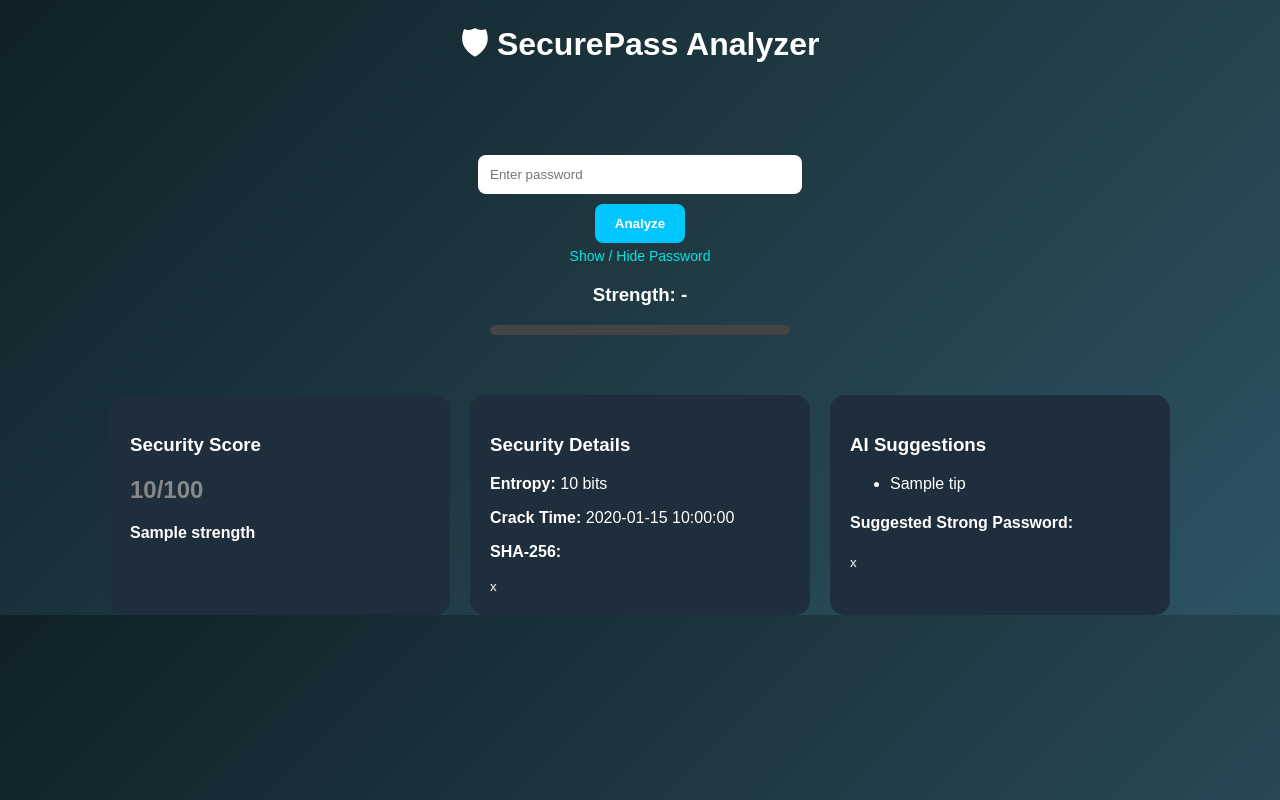
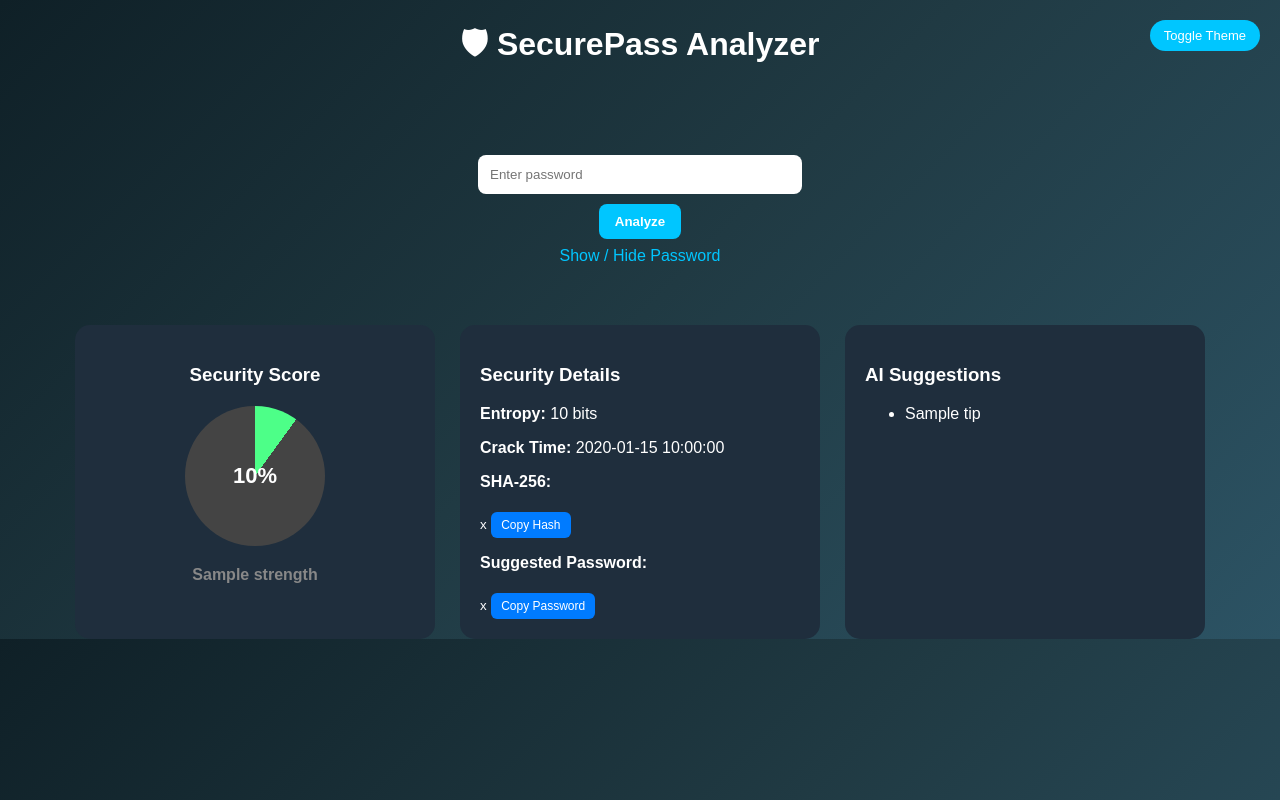
Before and after one commit to mandyamkiran/SecurePass-Analyzer, a Flask app: template templates/index.html in a window 1280 px wide. Run offline with Flask 3, Linux system fonts and the light colour scheme; the template is opened without the code that fills it: most values are stand-ins (such as "Sample title", 1, 10 or a date in 2020).

Commit message:
Added circular score meter and copy buttons

```diff
--- a/templates/index.html
+++ b/templates/index.html
@@ -5,17 +5,40 @@
     <meta name="viewport" content="width=device-width, initial-scale=1.0">
 
 <style>
+:root {
+    --bg: linear-gradient(135deg,#0f2027,#203a43,#2c5364);
+    --card: #1f2e3d;
+    --text: white;
+}
+
+body.light {
+    --bg: #f4f6f9;
+    --card: white;
+    --text: #222;
+}
+
 body {
     margin:0;
     font-family: Arial, sans-serif;
-            background: linear-gradient(135deg,#0f2027,#203a43,#2c5364);
-            color:white;
+    background: var(--bg);
+    color: var(--text);
     text-align:center;
+    transition:0.3s ease;
 }
 
-        .center-box {
-            margin-top:80px;
+.toggle-theme {
+    position:absolute;
+    top:20px;
+    right:20px;
+    padding:8px 14px;
+    background:#00c6ff;
+    border-radius:20px;
+    cursor:pointer;
+    color:white;
+    font-size:13px;
 }
+
+.center-box { margin-top:80px; }
 
 input {
     padding:12px;
@@ -26,7 +49,7 @@
 }
 
 button {
-            padding:12px 20px;
+    padding:10px 16px;
     margin-top:10px;
     border:none;
     border-radius:8px;
@@ -36,52 +59,55 @@
     font-weight:bold;
 }
 
-        .toggle {
-            margin-top:5px;
-            font-size:14px;
-            cursor:pointer;
-            color:#00e6e6;
-        }
-
-        .live-score {
-            margin-top:20px;
-        }
-
-        .progress {
-            background:#444;
-            border-radius:10px;
-            height:10px;
-            margin-top:10px;
-            width:300px;
-            margin-left:auto;
-            margin-right:auto;
-        }
-
-        .progress-fill {
-            height:10px;
-            border-radius:10px;
-            transition: width 0.3s ease;
-        }
-
 .results {
     margin-top:60px;
     display:flex;
     justify-content:center;
     flex-wrap:wrap;
-            gap:20px;
+    gap:25px;
 }
 
 .card {
-            background:#1f2e3d;
+    background: var(--card);
     padding:20px;
     border-radius:15px;
-            width:300px;
+    width:320px;
     text-align:left;
+}
+
+/* Circular Meter */
+.circle {
+    width:140px;
+    height:140px;
+    border-radius:50%;
+    background:conic-gradient(#4dff88 0%, #444 0%);
+    display:flex;
+    align-items:center;
+    justify-content:center;
+    margin:20px auto;
+    font-size:22px;
+    font-weight:bold;
+}
+
+/* Copy button */
+.copy-btn {
+    background:#007bff;
+    padding:6px 10px;
+    border-radius:6px;
+    font-size:12px;
+    margin-top:5px;
+    display:inline-block;
+}
+
+small {
+    word-break:break-all;
 }
 
 </style>
 </head>
 <body>
+
+<div class="toggle-theme" onclick="toggleTheme()">Toggle Theme</div>
 
 <h1>🛡 SecurePass Analyzer</h1>
 
@@ -92,34 +118,41 @@
         <button type="submit">Analyze</button>
     </form>
 
-    <div class="toggle" onclick="togglePassword()">Show / Hide Password</div>
-
-    <!-- REAL TIME SCORE -->
-    <div class="live-score">
-        <h3 id="strengthText">Strength: -</h3>
-        <div class="progress">
-            <div id="progressFill" class="progress-fill"></div>
-        </div>
+    <div onclick="togglePassword()" style="margin-top:8px; cursor:pointer; color:#00c6ff;">
+        Show / Hide Password
     </div>
 </div>
 
 {% if result %}
 <div class="results">
 
-    <div class="card">
+    <!-- Circular Score -->
+    <div class="card" style="text-align:center;">
         <h3>Security Score</h3>
-        <h2 style="color: {{ result.color }}">{{ result.score }}/100</h2>
-        <strong>{{ result.strength }}</strong>
+        <div id="scoreCircle" class="circle">
+            {{ result.score }}%
+        </div>
+        <strong style="color: {{ result.color }}">
+            {{ result.strength }}
+        </strong>
     </div>
 
+    <!-- Security Details -->
     <div class="card">
         <h3>Security Details</h3>
         <p><strong>Entropy:</strong> {{ result.entropy }} bits</p>
         <p><strong>Crack Time:</strong> {{ result.crack_time }}</p>
+
         <p><strong>SHA-256:</strong></p>
-        <small style="word-break:break-all;">{{ result.hash }}</small>
+        <small id="hashText">{{ result.hash }}</small>
+        <div class="copy-btn" onclick="copyText('hashText')">Copy Hash</div>
+
+        <p><strong>Suggested Password:</strong></p>
+        <small id="strongPass">{{ result.strong_password }}</small>
+        <div class="copy-btn" onclick="copyText('strongPass')">Copy Password</div>
     </div>
 
+    <!-- Suggestions -->
     <div class="card">
         <h3>AI Suggestions</h3>
         <ul>
@@ -127,55 +160,45 @@
             <li>{{ tip }}</li>
             {% endfor %}
         </ul>
-
-        <h4>Suggested Strong Password:</h4>
-        <small>{{ result.strong_password }}</small>
     </div>
 
 </div>
 {% endif %}
 
 <script>
-function togglePassword() {
-    var x = document.getElementById("password");
-    if (x.type === "password") {
-        x.type = "text";
-    } else {
-        x.type = "password";
+// Theme toggle
+function toggleTheme(){
+    document.body.classList.toggle("light");
+    localStorage.setItem("theme",
+        document.body.classList.contains("light") ? "light":"dark");
+}
+
+window.onload = function(){
+    if(localStorage.getItem("theme")==="light"){
+        document.body.classList.add("light");
+    }
+
+    // Animate circle
+    let circle = document.getElementById("scoreCircle");
+    if(circle){
+        let score = parseInt(circle.innerText);
+        circle.style.background =
+            `conic-gradient(#4dff88 ${score}%, #444 ${score}%)`;
     }
 }
 
-// REAL TIME SCORING (FRONTEND ONLY)
-document.getElementById("password").addEventListener("input", function() {
+// Show/Hide password
+function togglePassword(){
+    let x=document.getElementById("password");
+    x.type = x.type==="password" ? "text":"password";
+}
 
-    let password = this.value;
-    let score = 0;
-
-    if (password.length >= 8) score += 25;
-    if (/[A-Z]/.test(password)) score += 20;
-    if (/[0-9]/.test(password)) score += 20;
-    if (/[^A-Za-z0-9]/.test(password)) score += 25;
-
-    if (password.length > 12) score += 10;
-
-    if (score > 100) score = 100;
-
-    let strengthText = document.getElementById("strengthText");
-    let progressFill = document.getElementById("progressFill");
-
-    progressFill.style.width = score + "%";
-
-    if (score < 40) {
-        strengthText.innerHTML = "Strength: Weak";
-        progressFill.style.background = "#ff4d4d";
-    } else if (score < 70) {
-        strengthText.innerHTML = "Strength: Moderate";
-        progressFill.style.background = "#ffb84d";
-    } else {
-        strengthText.innerHTML = "Strength: Strong";
-        progressFill.style.background = "#4dff88";
+// Copy function
+function copyText(id){
+    let text=document.getElementById(id).innerText;
+    navigator.clipboard.writeText(text);
+    alert("Copied!");
 }
-});
 </script>
 
 </body>
```
Lines whose indentation alone changed are shown as unchanged.
